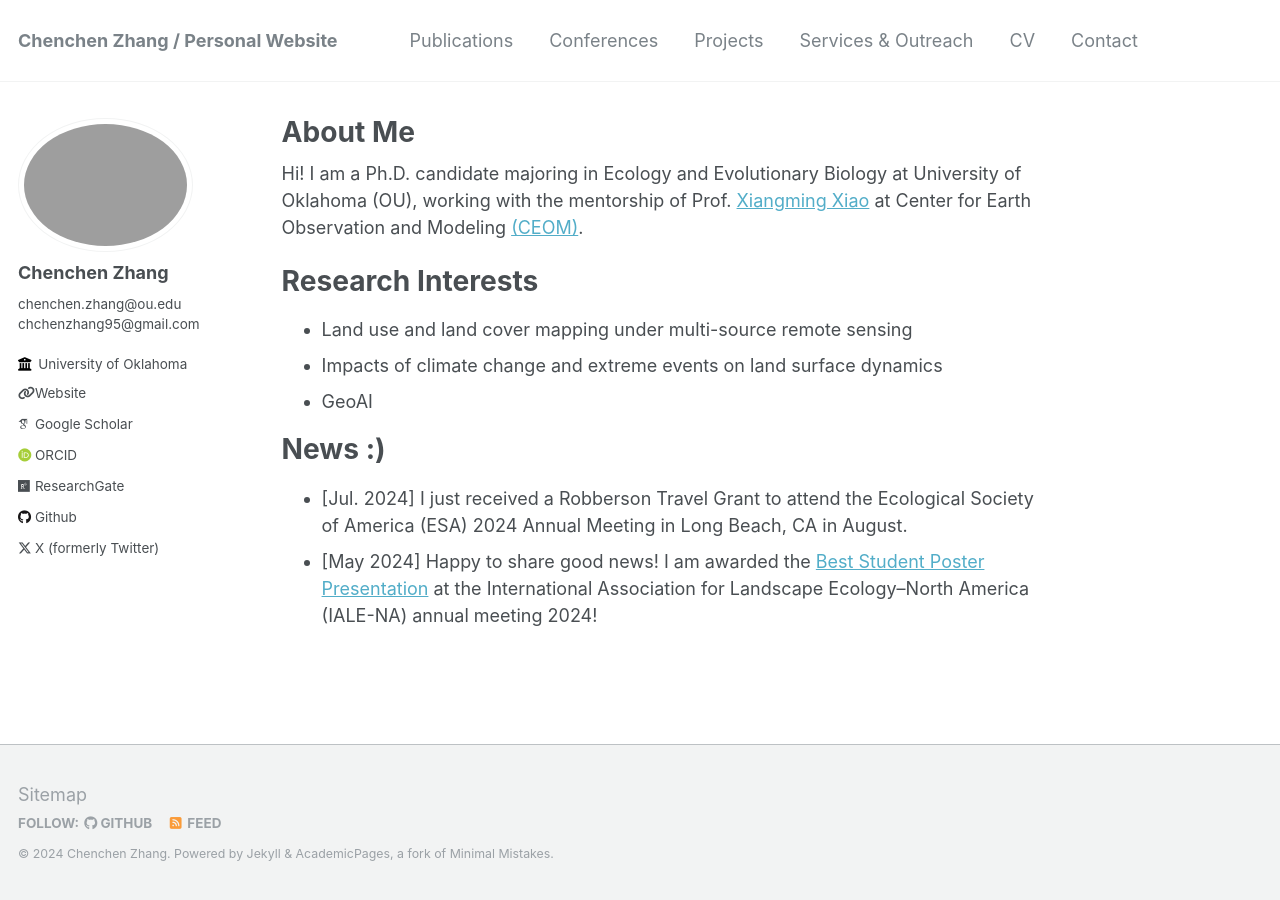
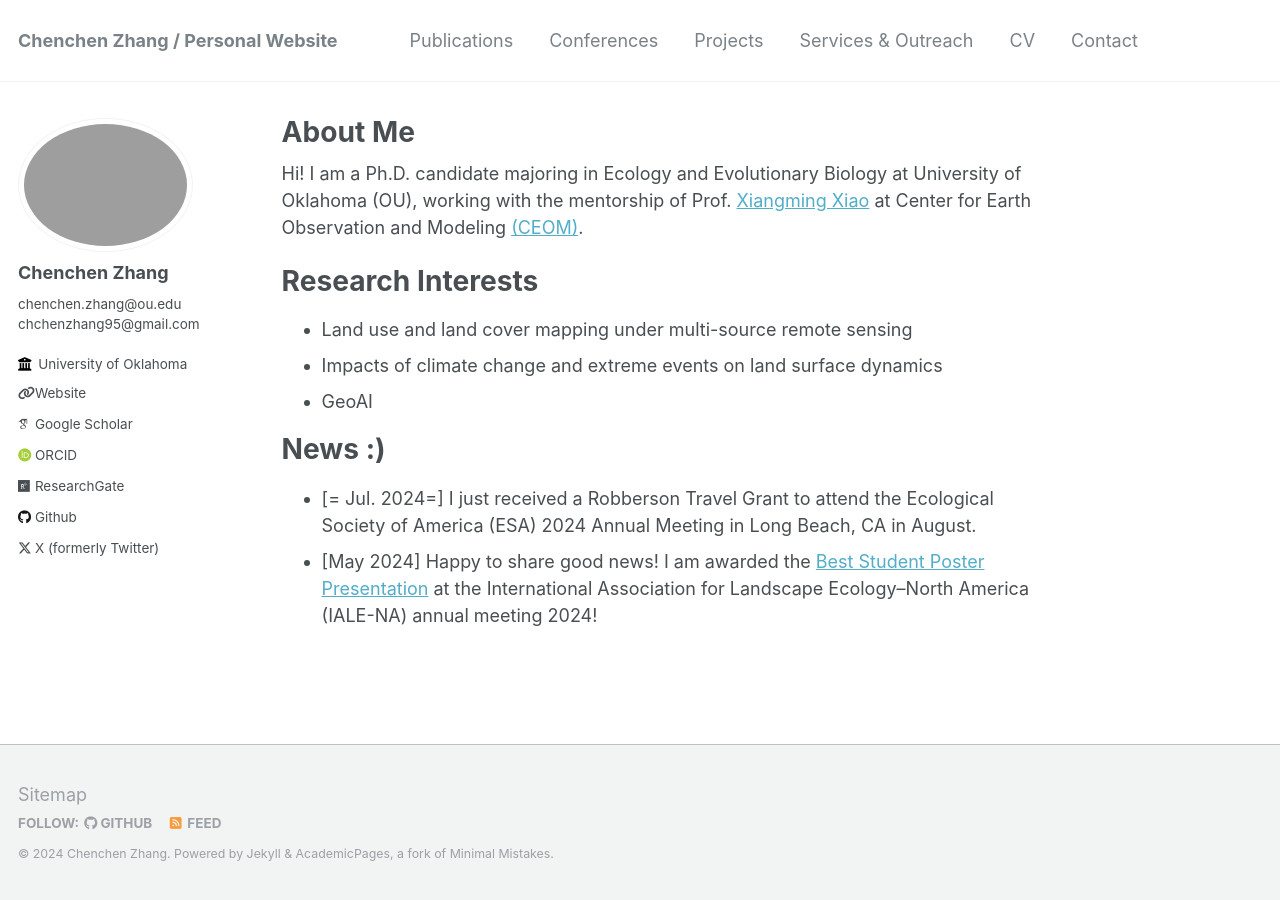
Before and after one commit to rszcc/rszcc.github.io, a Jekyll site: the page built from _pages/about.md, in a window 1280 px wide. Built offline with Jekyll 4.4.1, drawn with Linux system fonts in a browser that asks for light colours; some web fonts are replaced.

```diff
--- a/_pages/about.md
+++ b/_pages/about.md
@@ -17,5 +17,5 @@ Research Interests
 
 News :)
 ======
- - [Jul. 2024] I just received a Robberson Travel Grant to attend the Ecological Society of America (ESA) 2024 Annual Meeting in Long Beach, CA in August.
+ - [= Jul. 2024=] I just received a Robberson Travel Grant to attend the Ecological Society of America (ESA) 2024 Annual Meeting in Long Beach, CA in August.
  - [May 2024] Happy to share good news! I am awarded the [Best Student Poster Presentation](https://www.ialena.org/awards.html) at the International Association for Landscape Ecology–North America (IALE-NA) annual meeting 2024!
```
